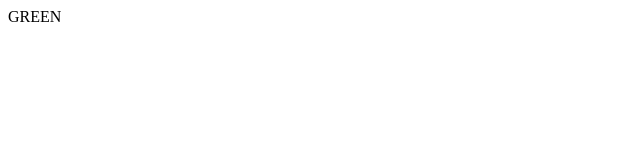
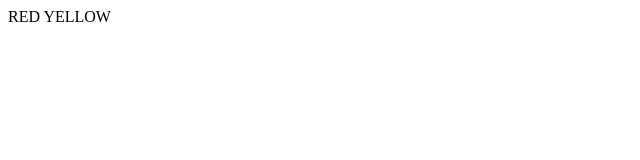
Before and after one commit to bharathpantala/newstuff, a plain HTML site: page index.html in a window 1280 px wide. Shown: the full height of the page, 0-640 px from the left. Drawn offline with Linux system fonts and the light colour scheme.

Commit message:
1.11
red yellow

```diff
--- a/index.html
+++ b/index.html
@@ -1,3 +1,3 @@
 <html>
-GREEN
+RED YELLOW
 </html>
```
